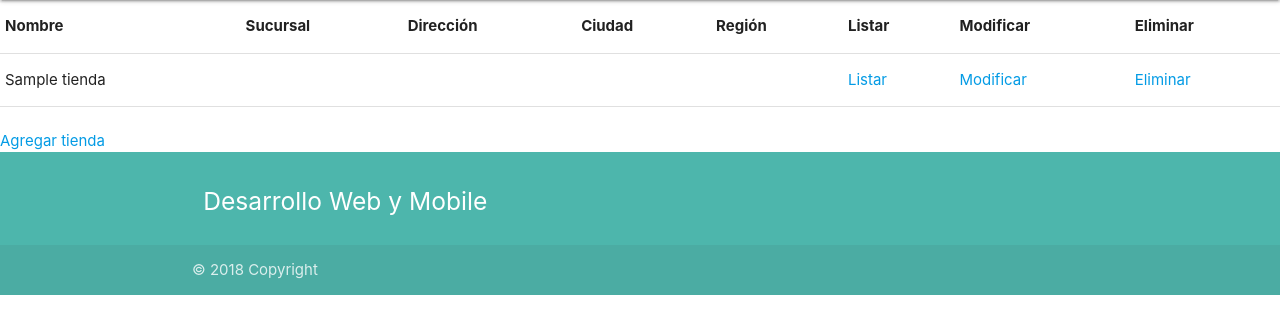
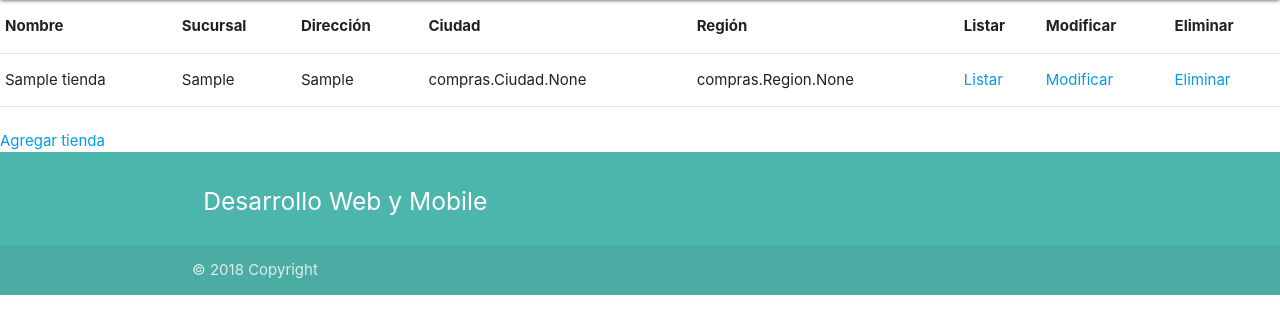
Before and after one commit to diegobaeza/examen, a Django app: page /list_tienda in a window 1280 px wide. Shown: the part 64-398 px from the top of the page. Run offline with Django 3.2, Linux system fonts and the light colour scheme; tables that the repository leaves empty hold one stand-in row (values such as "Sample post").

Commit message:
CRUD 2.0

```diff
--- a/examen/compras/templates/compras/productos_list.html
+++ b/examen/compras/templates/compras/productos_list.html
@@ -28,6 +28,7 @@
         </tr>
         {% endfor %}
     </table>
+    </body>
     <br>
     <a href="{% url "productos_new" %}">Agregar Producto</a>
 {% endblock %}
--- a/examen/compras/templates/compras/tienda_list.html
+++ b/examen/compras/templates/compras/tienda_list.html
@@ -18,16 +18,17 @@
         {% for tienda in object_list %}
         <tr>
         <td>{{ tienda.nombre }}</td>
-        <td>{{ tienda.costo_presupuesto }}</td>
-        <td>{{ tienda.costo_real }}</td>
-        <td>{{ tienda.tienda }}</td>
-        <td>{{ tienda.notas }}</td>
+        <td>{{ tienda.sucursal }}</td>
+        <td>{{ tienda.direccion }}</td>
+        <td>{{ tienda.ciudad }}</td>
+        <td>{{ tienda.region }}</td>
         <td><a href="{% url "tienda_view" tienda.id %}">Listar</a></td>
         <td><a href="{% url "tienda_edit" tienda.id %}">Modificar</a></td>
         <td><a href="{% url "tienda_delete" tienda.id %}">Eliminar</a></td>
         </tr>
         {% endfor %}
     </table>
+    </body>
     <br>
     <a href="{% url "tienda_new" %}">Agregar tienda</a>
 {% endblock %}
--- a/examen/compras/urls.py
+++ b/examen/compras/urls.py
@@ -13,7 +13,7 @@ urlpatterns = [
     path('delete/<int:pk>', views.ProductosDelete.as_view(), name='productos_delete'),
     path('list_tienda', views.TiendaList.as_view(), name='tienda_list'),
     path('view_tienda/<int:pk>', views.TiendaView.as_view(), name='tienda_view'),
-    path('new_tienda', views.TiendaCreate.as_view(), name='tienda_new'),
+    path('new', views.TiendaCreate.as_view(), name='tienda_new'),
     path('edit_tienda/<int:pk>', views.TiendaUpdate.as_view(), name='tienda_edit'),
     path('delete_tienda/<int:pk>', views.TiendaDelete.as_view(), name='tienda_delete')
 ]
```
